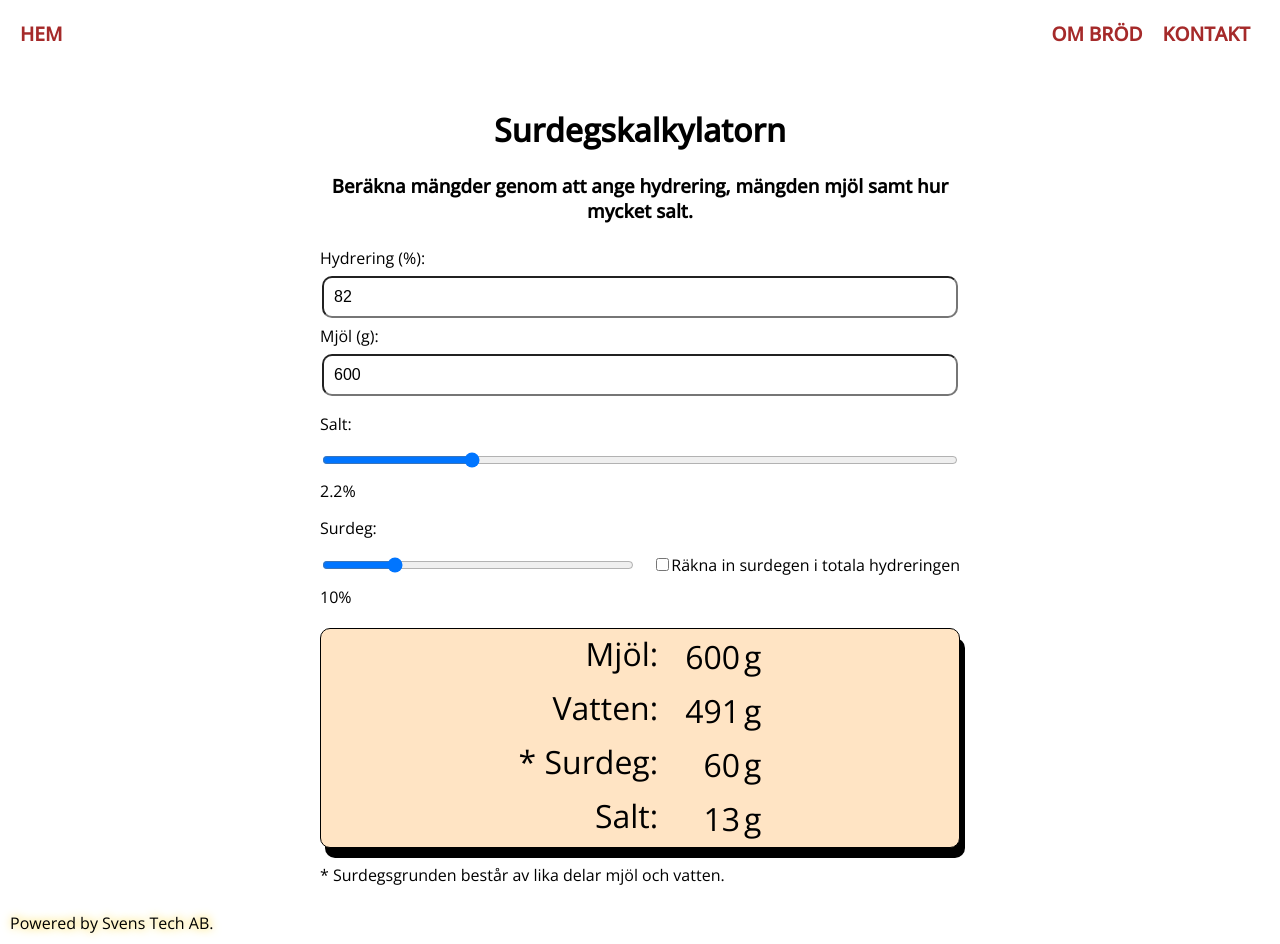
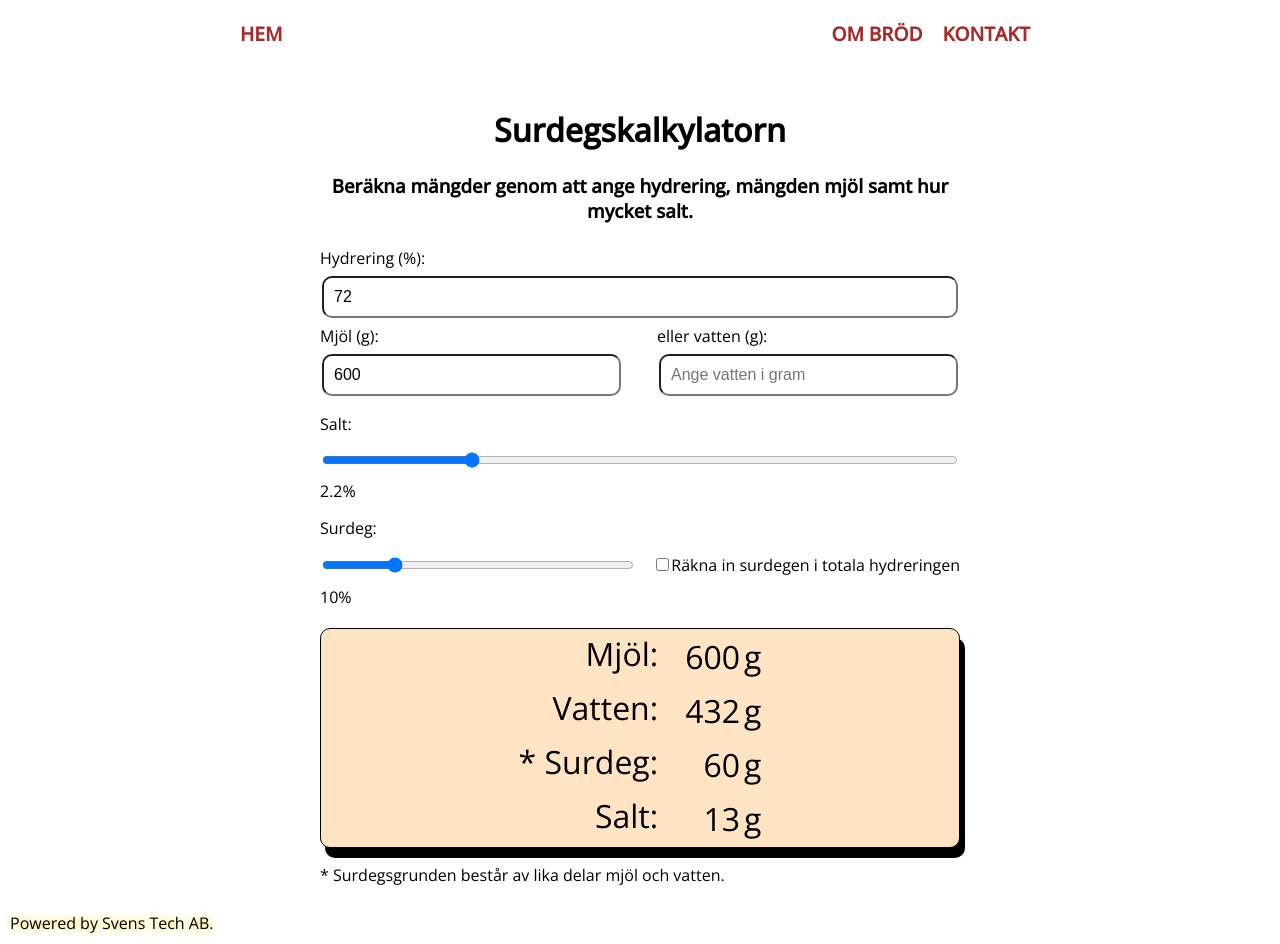
Before and after one commit to ezula/sourdough-calculator, a React (Create React App) app: page / in a window 1280 px wide. Built offline with nearby package versions, Linux system fonts and the light colour scheme.

Commit message:
Calculate based on water as well

```diff
--- a/src/App.css
+++ b/src/App.css
@@ -1,6 +1,7 @@
 .container {
   position: relative;
   min-width: 280px;
+  max-width: 800px;
   margin: 0 auto;
   padding: 20px;
 }
@@ -149,6 +150,18 @@ button {
   align-items: center;
 }
 
+.flex-side-by-side {
+  display: flex;
+  flex-direction: row;
+}
+
+@media screen and (max-width: 480px) {
+  .flex-side-by-side {
+    display: flex;
+    flex-direction: column;
+  }
+}
+
 @media screen and (max-height: 812px) {
   .footer {
     position: relative;
--- a/src/components/Contact.tsx
+++ b/src/components/Contact.tsx
@@ -3,9 +3,9 @@ export default function Contact () {
   return (
     <div className="container small-container">
       <h3 className="center-text">Om surdegskalkylatorn</h3>
-      <p className="brodtext">Surdegskalkylatorn är ett litet projekt som drivs av mig (jag kallas Surdegshasse) då jag har ett stort intresse av att baka bröd med just surdeg.</p>
+      <p className="brodtext">Surdegskalkylatorn är ett litet projekt som drivs av en glad utvecklare som också har ett stort intresse av att baka bröd med just surdeg.</p>
       <p className="brodtext">Det finns enorma hälsofördelar med att äta bröd bakat på riktig surdeg. Bakar man dessutom med egenmalet fullkornsmjöl så är detta bröd en av de bättre saker man kan äta.</p>
-      <p className="brodtext">Idén till denna sida föddes när jag malde mitt eget mjöl ville experimentera med olika hydreringsgrader samt baka olika storlekar på bröden. Jag insåg då att det vore smidigt att ha en sida där man snabbt kan skriva in mängerna och få resten serverat.</p>
+      <p className="brodtext">Idén till denna sida föddes när jag malde mitt eget mjöl. Jag ville experimentera med olika hydreringsgrader samt baka olika storlekar på bröden. Jag insåg då att det vore smidigt att ha en sida där man snabbt kan skriva in mängerna och få resten serverat.</p>
       <p className="brodtext">Om du gillar denna sida eller om du har synpunkter på förbättringar så får du gärna skicka ett mail till mig på <span style={{ fontWeight: 'bolder' }}>svensmikael@gmail.com</span>.</p>
     </div>
   )
--- a/src/components/Sourdough.tsx
+++ b/src/components/Sourdough.tsx
@@ -1,39 +1,48 @@
-import React from 'react';
+import React, { useReducer } from 'react';
 import { Ratios } from '.';
 
-import { SourdoughState, sourdoughReduder } from '../reducer/sourdoughReducer'
+import sourdoughReduder, { SourdoughState, SourdoughReducer } from '../reducer/sourdoughReducer'
 
 const initialState: SourdoughState = {
-  water: 0,
+  finalWater: 0,
   sourdough: 0,
   salt: 0,
-  finalFlour: 0
-}
+  finalFlour: 0,
+};
 
 export default function Sourdough() {
-  const [ hydration, setHydration ] = React.useState("82")
-  const [ flour, setFlour ] = React.useState("600")
-  const [ saltPercentage, setSaltPercentage ] = React.useState("2.2")
-  const [ sourdoughPercentage, setSourdoughPercentage ] = React.useState("10")
-  const [ includeSourdough, setIncludeSourdough ] = React.useState(false)
+  const [hydration, setHydration] = React.useState("72");
+  const [flour, setFlour] = React.useState("600");
+  const [water, setWater] = React.useState("");
+  const [saltPercentage, setSaltPercentage] = React.useState("2.2");
+  const [sourdoughPercentage, setSourdoughPercentage] = React.useState("10");
+  const [includeSourdough, setIncludeSourdough] = React.useState(false);
 
-  const [state, dispatch] = React.useReducer(
+  const [state, dispatch] = useReducer<SourdoughReducer>(
     sourdoughReduder,
     initialState
-  )
+  );
 
-  const { water, sourdough, salt, finalFlour } = state;
+  const { finalWater, sourdough, salt, finalFlour } = state;
 
   React.useEffect(() => {
     dispatch({
       type: 'calc',
       flour: Number(flour),
+      water: Number(water),
       hydration: Number(hydration),
       saltPercentage: Number(saltPercentage),
       sourdoughPercentage: Number(sourdoughPercentage),
-      includeSourdough
-    })
-  }, [hydration, flour, saltPercentage, sourdoughPercentage, includeSourdough])
+      includeSourdough,
+    });
+  }, [
+    hydration,
+    flour,
+    water,
+    saltPercentage,
+    sourdoughPercentage,
+    includeSourdough,
+  ]);
 
   return (
     <div className="container small-container">
@@ -42,22 +51,30 @@ export default function Sourdough() {
 
       <form className="content-form">
         <label htmlFor="hydration">Hydrering (%):</label>
-        <input id="hydration" type="number" onChange={(e) => setHydration(e.target.value)} value={hydration} placeholder="Ange hydrering i procent" max={100} min={0} />
-        <label htmlFor="flour">Mjöl (g):</label>
-        <input id="flour" type="number" onChange={(e) => setFlour(e.target.value)} value={flour} placeholder="Ange mjöl i gram" />
-
+        <input id="hydration" type="number" tabIndex={1} onChange={(e) => setHydration(e.target.value)} value={hydration} placeholder="Ange hydrering i procent" max={100} min={0} />
+        <div className='flex-side-by-side'>
+          <div style={{ display: 'flex', flexDirection: 'column', flexGrow: 2 }}>
+            <label htmlFor="flour">Mjöl (g):</label>
+            <input id="flour" type="number" tabIndex={2} onFocus={() => { setWater('') }} onChange={(e) => setFlour(e.target.value)} value={flour} placeholder="Ange mjöl i gram" />
+          </div>
+          <div style={{ display: 'flex', flexGrow: 1 }}></div>
+          <div style={{ display: 'flex', flexDirection: 'column', flexGrow: 2 }}>
+            <label htmlFor="water">eller vatten (g):</label>
+            <input id="water" type="number" onFocus={() => { setFlour('') }} onChange={(e) => setWater(e.target.value)} value={water} placeholder="Ange vatten i gram" />
+          </div>
+        </div>
         <div className="slider-container">
           <label className="top-padding" htmlFor="salt">Salt:</label>
-          <input id="salt" type="range" min="0" max="10" step="0.1" onChange={(e) => setSaltPercentage(e.target.value)} value={saltPercentage} />
+          <input id="salt" type="range" tabIndex={3} min="0" max="10" step="0.1" onChange={(e) => setSaltPercentage(e.target.value)} value={saltPercentage} />
           <span>{saltPercentage}%</span>
         </div>
 
         <div className="slider-container">
           <label className="top-padding" htmlFor="sourdough">Surdeg:</label>
           <div className="sourdough-combo">
-            <input id="sourdough" type="range" min="0" max="50" onChange={(e) => setSourdoughPercentage(e.target.value)} value={sourdoughPercentage} />
+            <input id="sourdough" type="range" tabIndex={4} min="0" max="50" onChange={(e) => setSourdoughPercentage(e.target.value)} value={sourdoughPercentage} />
             <div className="sourdough-check noselect" onClick={() => setIncludeSourdough((v) => !v)}>
-              <input type="checkbox" checked={includeSourdough} onChange={() => null} />
+              <input type="checkbox" tabIndex={5} checked={includeSourdough} onChange={() => null} />
               <span>Räkna in surdegen i totala hydreringen</span>
             </div>
           </div>
@@ -68,7 +85,7 @@ export default function Sourdough() {
 
       <Ratios
         flour={finalFlour}
-        water={water}
+        water={finalWater}
         sourdough={sourdough}
         salt={salt}
       />
--- a/src/reducer/sourdoughReducer.ts
+++ b/src/reducer/sourdoughReducer.ts
@@ -1,13 +1,16 @@
+type SourdoughReducer = (_state: SourdoughState, action: SourdoughActions) => SourdoughState
+
 type SourdoughState = {
-  water: number
+  finalWater: number
   sourdough: number
   salt: number
   finalFlour: number
 }
 
 type CalculateAction = {
-  type: 'calc'
-  flour: number
+  type: 'calc',
+  water?: number,
+  flour?: number
   hydration: number
   saltPercentage: number
   sourdoughPercentage: number
@@ -17,26 +20,43 @@ type CalculateAction = {
 type SourdoughActions = CalculateAction;
 
 const sourdoughReduder = (_state: SourdoughState, action: SourdoughActions) => {
-  if (action.type === 'calc') {
-    const { flour, hydration, saltPercentage, sourdoughPercentage, includeSourdough } = action;
+  const { flour, water, hydration, saltPercentage, sourdoughPercentage, includeSourdough } = action;
+  if (action.type !== 'calc') {
+    return _state;
+  }
 
-    const sourdoughInGrams = flour * (sourdoughPercentage / 100)
-    let halfOfTheSourdoughInGrams = 0
+  if (!flour && !water) {
+    return {
+      finalWater: 0,
+      sourdough: 0,
+      salt: 0,
+      finalFlour: 0
+    }
+  }
 
-    if (includeSourdough) {
-      halfOfTheSourdoughInGrams = sourdoughInGrams / 2
-    }
+  const sourdoughInGrams = (flour || (water! * (100 / hydration))) * (sourdoughPercentage / 100)
+  let halfOfTheSourdoughInGrams = 0
 
-    return {
-      water: Math.floor(flour * (hydration / 100) - halfOfTheSourdoughInGrams),
-      sourdough: Math.floor(flour * (sourdoughPercentage / 100)),
-      salt: Math.floor(flour * (saltPercentage / 100)),
-      finalFlour: Math.floor(flour - halfOfTheSourdoughInGrams)
-    }
-  } else {
-    throw new Error('Unsupported Action')
+  if (includeSourdough) {
+    halfOfTheSourdoughInGrams = sourdoughInGrams / 2
+  }
+
+  const calculatedFlour = flour
+    ? flour - halfOfTheSourdoughInGrams
+    : water! * (100 / hydration) - halfOfTheSourdoughInGrams
+  const calculatedWater = flour
+    ? flour * (hydration / 100) - halfOfTheSourdoughInGrams
+    : water! - halfOfTheSourdoughInGrams
+
+  const calculatedFlourWithouthSourdough = calculatedFlour + halfOfTheSourdoughInGrams;
+
+  return {
+    finalWater: Math.round(calculatedWater),
+    sourdough: Math.round(calculatedFlourWithouthSourdough * (sourdoughPercentage / 100)),
+    salt: Math.round(calculatedFlour * (saltPercentage / 100)),
+    finalFlour: Math.round(calculatedFlour)
   }
 }
 
-export { sourdoughReduder }
-export type { SourdoughState, SourdoughActions }
+export default sourdoughReduder
+export type { SourdoughState, SourdoughActions, SourdoughReducer }
```
